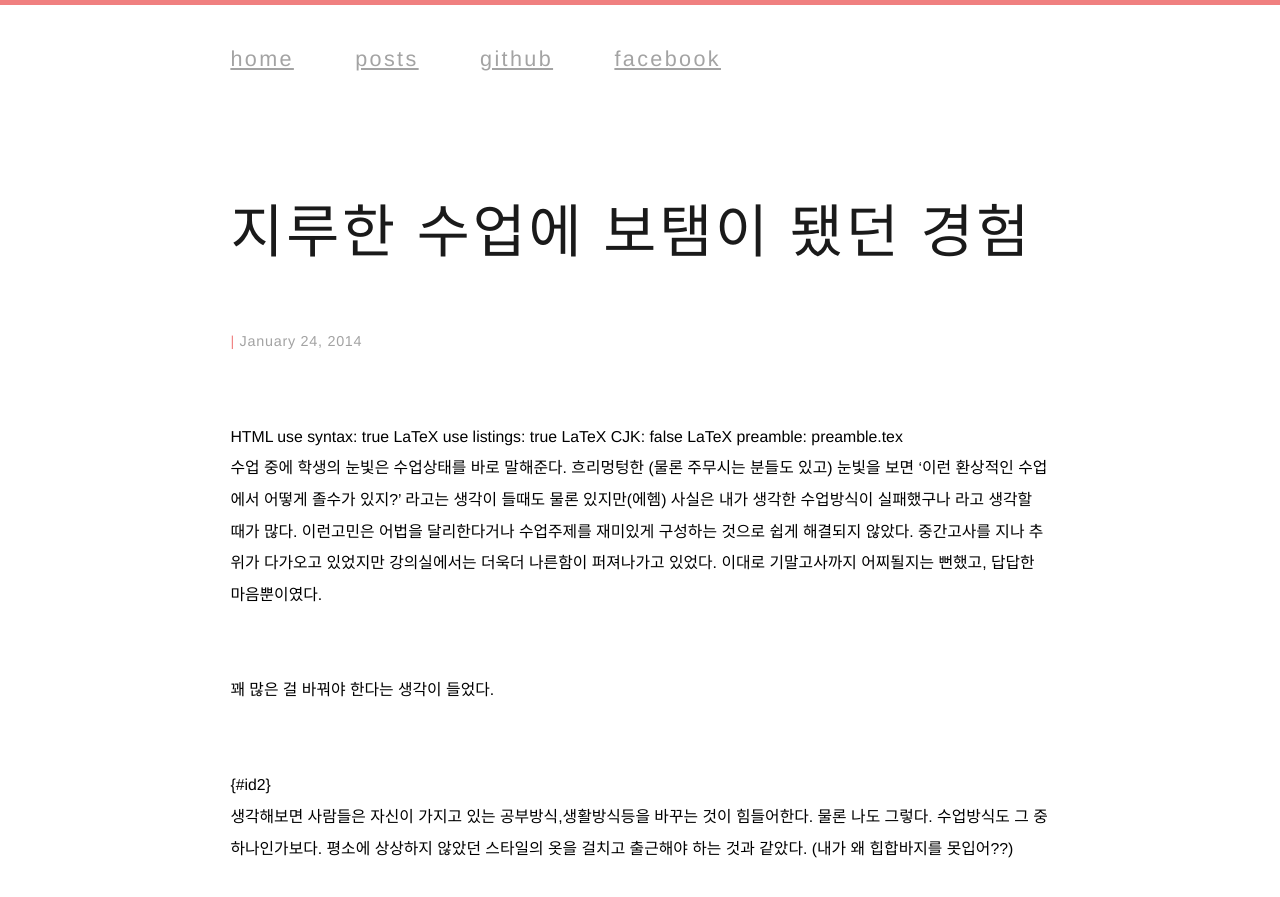
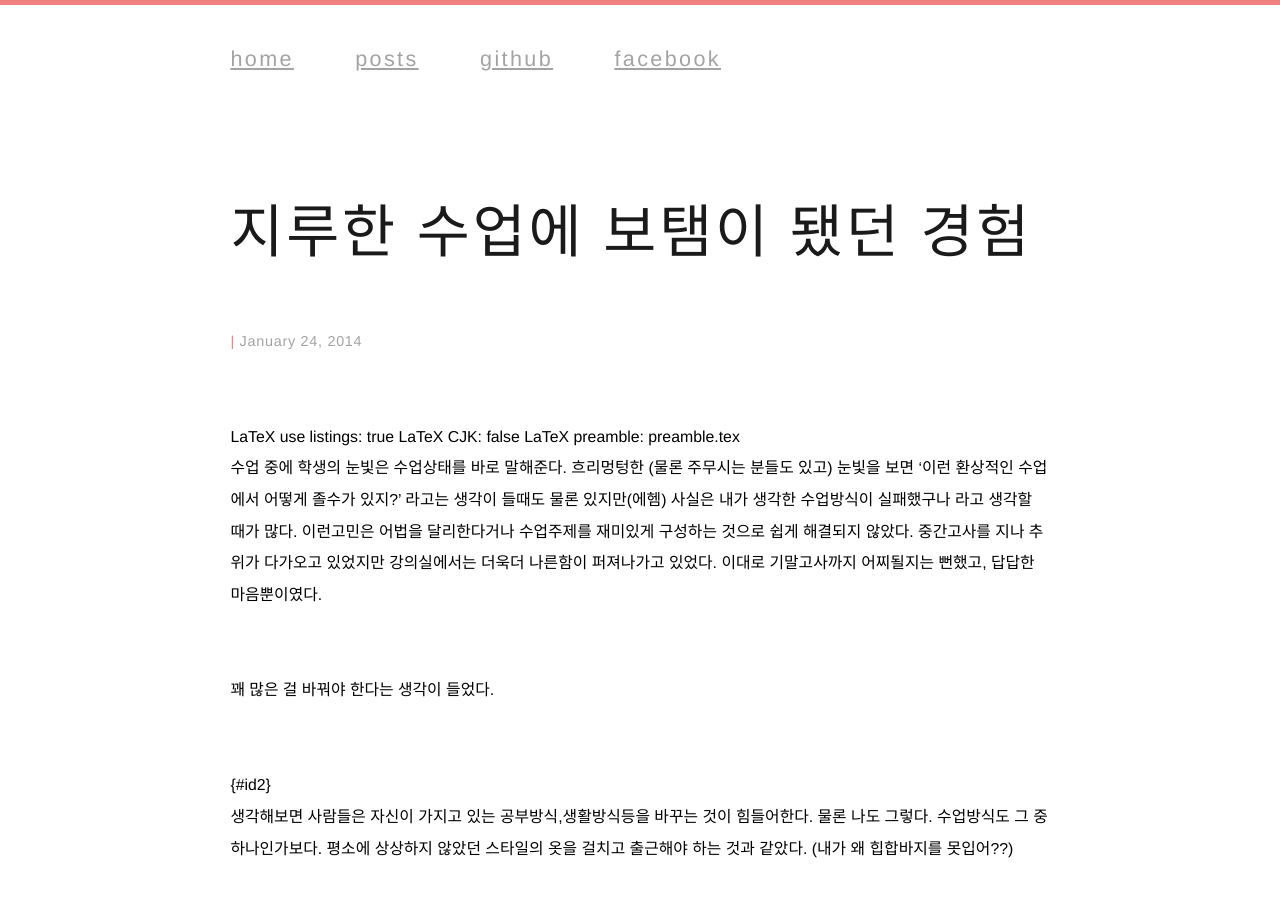
Before and after one commit to crongro/nigayo.github.io, a Jekyll site: the page built from _posts/2014-01-24-newEdu.md, in a window 1280 px wide and 900 px high. Shown: the top 897 px of the window. Built offline with Jekyll 4.4.1, drawn with Linux system fonts in a browser that asks for light colours; nearby versions of some CDN libraries; library files that are not in the unit come from our copies; Markdown is read by kramdown in place of the engine named in the settings.

Commit message:
md syntax test

```diff
--- a/_posts/2014-01-24-newEdu.md
+++ b/_posts/2014-01-24-newEdu.md
@@ -5,7 +5,6 @@ category : NEXT
 Use numbered headers: true
 ---
 
-HTML use syntax: true
 LaTeX use listings: true
 LaTeX CJK: false
 LaTeX preamble: preamble.tex
```
Also changed, not shown: 1 other file.
